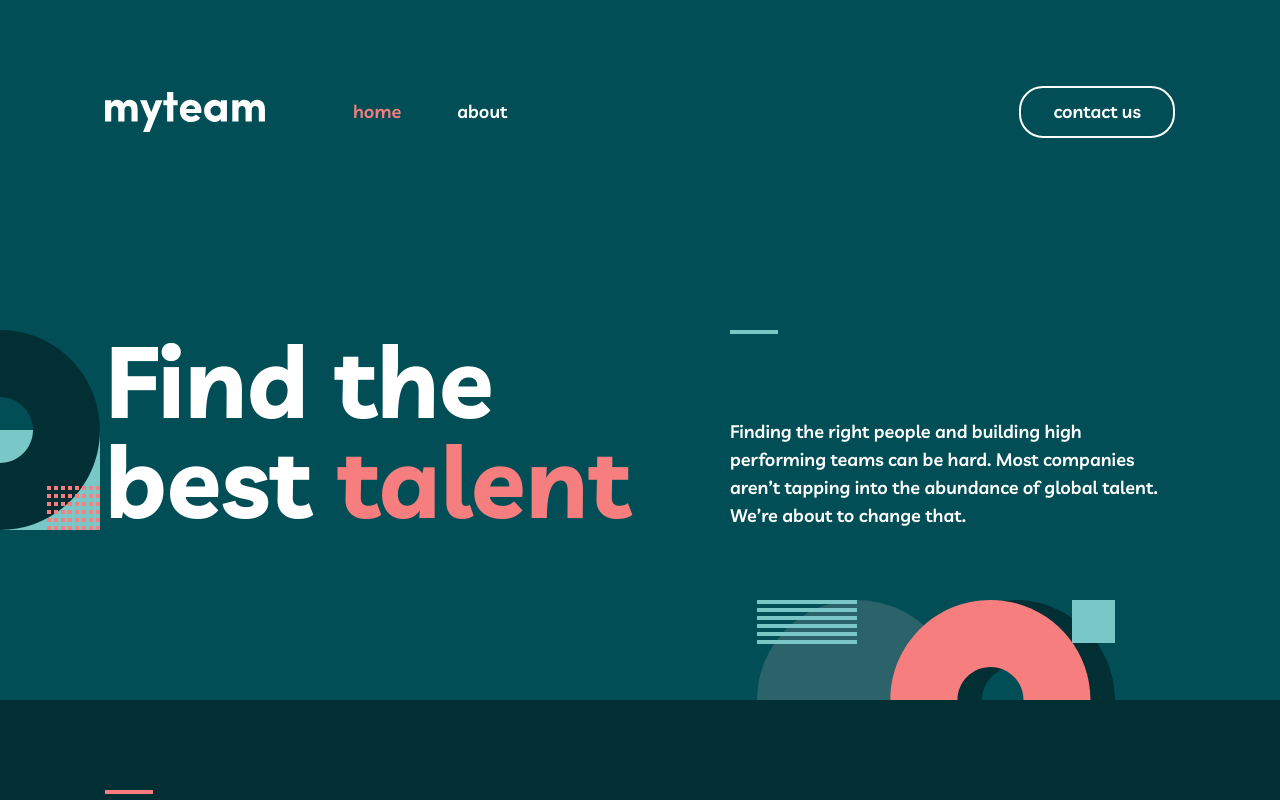
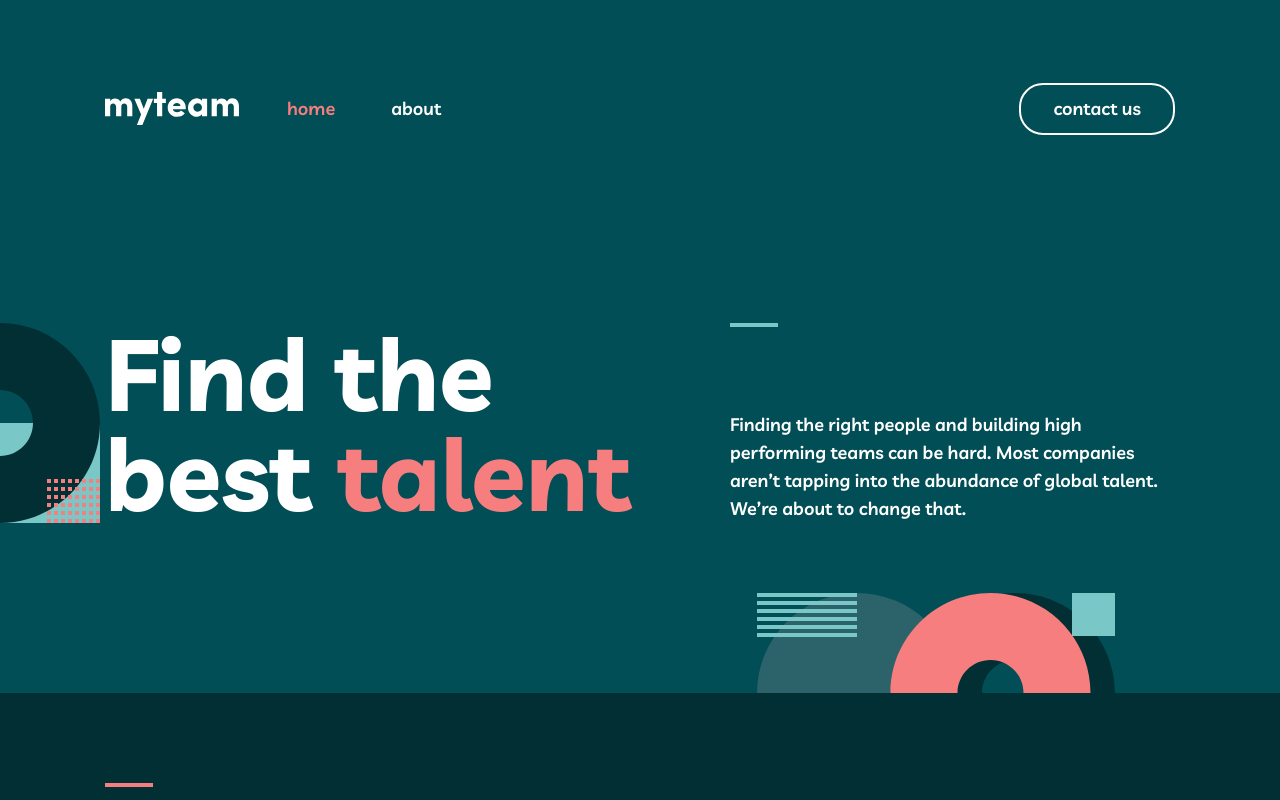
Before and after one commit to bernardocostaa/Myteam, a React (Vite) app: page / in a window 1280 px wide. Shown: the top 800 px of the page. Built offline with nearby package versions, Linux system fonts and the light colour scheme.

Commit message:
novo header

```diff
--- a/src/App.css
+++ b/src/App.css
@@ -39,13 +39,12 @@
   }
 
   .customContainer {
-    width: 100%;
-    max-width: initial;
+    max-width: 100%;
   }
 
   @media screen and (min-width: 330px) {
     .customContainer {
-      max-width: 330px;
+      max-width: 100%;
     }
   }
 
--- a/src/components/Header.jsx
+++ b/src/components/Header.jsx
@@ -1,17 +1,26 @@
 import React from "react";
 import { Link, NavLink } from "react-router-dom";
 import logo from "../imgs/logo.svg";
+import BtnMobile from "../imgs/icon-hamburger.svg";
 
 const Header = () => {
+  const [menuMobile, setMenuMobile] = React.useState(false);
   return (
-    <header className="bg-MidnightGreen">
+    <header className="bg-MidnightGreen relative">
       <nav className="customContainer mx-auto px-5 items-center flex justify-between pt-16 fontBody-1">
-        <ul className="flex items-center gap-10 text-white ">
-          <li className="mr-10">
+        <div className="mr-10">
           <Link className="p-2" to="/">
             <img src={logo} alt="Logo da empresa" />
           </Link>
-          </li>
+        </div>
+        <button
+          onClick={() => setMenuMobile(!menuMobile)}
+          className=" laptop:hidden  block"
+        >
+          <img src={BtnMobile} alt="Botao menu mobile" />
+        </button>
+          <div className="hidden laptop:flex justify-between w-full">
+            <ul className="flex items-center gap-10 text-white ">
               <li>
                 <NavLink
                   className="p-2  hover:text-LightCoral duration-300"
@@ -36,6 +45,37 @@ const Header = () => {
             >
               contact us
             </Link>
+          </div>
+        {menuMobile && (
+          <div className="block laptop:hidden absolute bg-PoliceBlue top-0 right-0 max-w-[255px] w-full min-h-screen z-10 pt-14">
+            <button onClick={() => setMenuMobile(!menuMobile)} className="text-white text-[2rem] absolute right-6  hover:text-LightCoral">X</button>
+            <ul className="text-white pt-10 px-12">
+              <li className="mb-6">
+                  <NavLink
+                    className="p-2  hover:text-LightCoral duration-300"
+                    to="/"
+                    end
+                  >
+                    home
+                  </NavLink>
+                </li>
+                <li className="mb-6">
+                  <NavLink
+                    className="p-2  hover:text-LightCoral duration-300"
+                    to="about"
+                  >
+                    about
+                  </NavLink>
+                </li>
+                <Link
+                className="text-white block mt-3 border-2 duration-300 border-white rounded-3xl py-2.5 px-8 hover:bg-white hover:text-DarkGreen"
+                to="contact"
+              >
+                contact us
+              </Link>
+            </ul>
+          </div>
+        )}
       </nav>
     </header>
   );
--- a/src/components/Home.jsx
+++ b/src/components/Home.jsx
@@ -13,7 +13,7 @@ const Home = () => {
     <>
       <section className={`${Styles.bgSection}`}>
         <div className="customContainer mx-auto px-5">
-          <div className="flex">
+          <div className="flex desktop:flex-row  laptop:flex-col">
             <h1 className="fontH1 text-white font-bold flex-2 w-625 ">
               Find the <br /> best{" "}
               <span className="text-LightCoral">talent</span>
```
Lines whose indentation alone changed are shown as unchanged.
